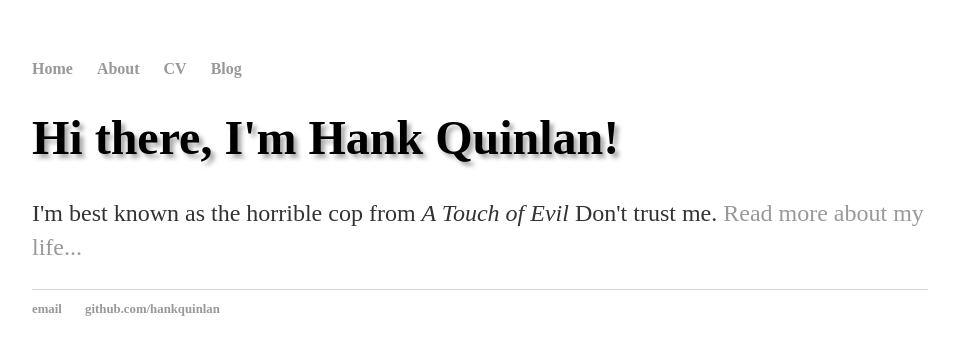
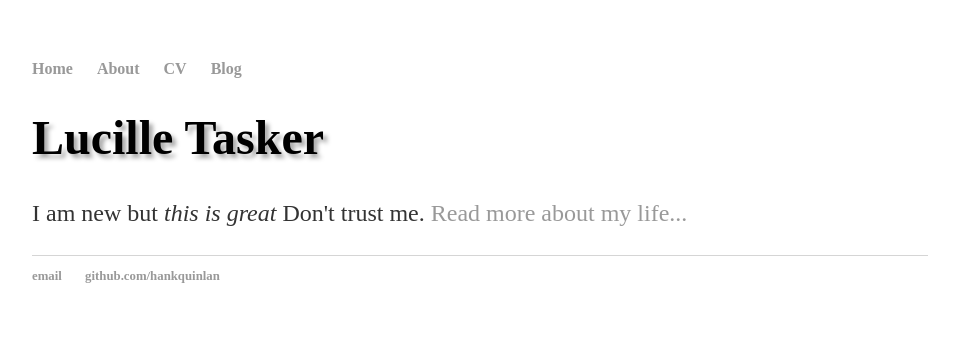
Before and after one commit to lutasker/lutasker.github.io, a Jekyll site: the page built from index.html, in a window 1280 px wide. Shown: the top 355 px of the page, without its empty margins (160-1119 px from the left). Built offline with Jekyll 4.4.1, drawn with Linux system fonts in a browser that asks for light colours.

Commit message:
Update index.html

```diff
--- a/index.html
+++ b/index.html
@@ -3,6 +3,6 @@ layout: default
 title: Lucille Tasker
 ---
 <div class="blurb">
-	<h1>Hi there, I'm Hank Quinlan!</h1>
-	<p>I'm best known as the horrible cop from <em>A Touch of Evil</em> Don't trust me. <a href="/about">Read more about my life...</a></p>
+	<h1>Lucille Tasker</h1>
+	<p>I am new but  <em>this is great</em> Don't trust me. <a href="/about"> Read more about my life...</a></p>
 </div><!-- /.blurb -->
```
